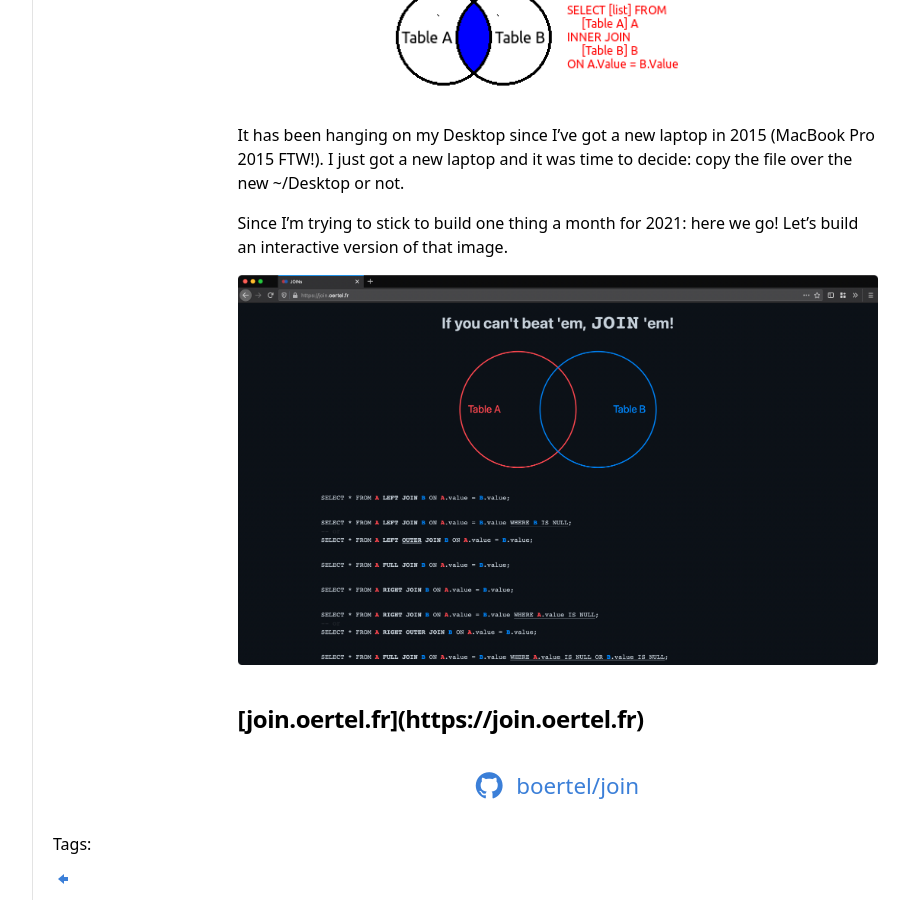
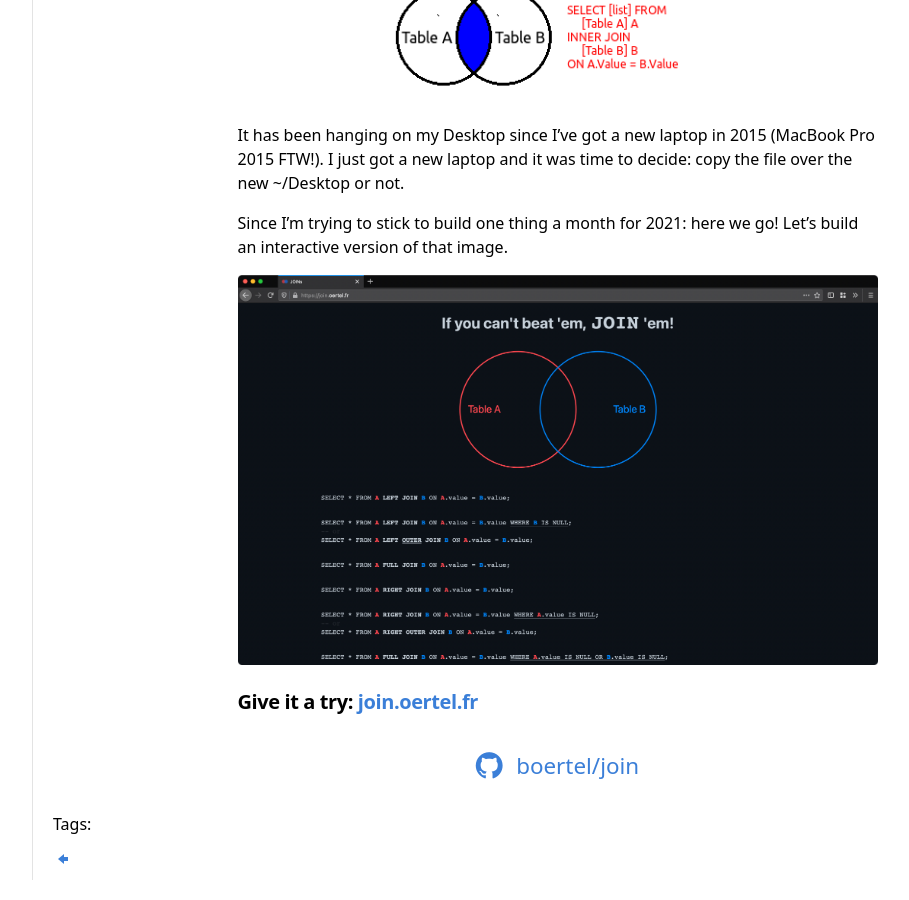
Before and after one commit to boertel/blog, a Jekyll site: the page built from _posts/2021-02-02-join.md, in a window 1280 px wide and 900 px high, scrolled down 1333 px. Shown: the whole window, without its empty margins (198-1107 px from the left). Built offline with Jekyll 4.4.1, drawn with Linux system fonts in a browser that asks for light colours.

Commit message:
title and link

```diff
--- a/_posts/2021-02-02-join.md
+++ b/_posts/2021-02-02-join.md
@@ -17,7 +17,8 @@ Since I'm trying to stick to build one thing a month for 2021: here we go! Let's
 
 ![Give it a try](/media/join/webapp.png)
 
-<h3>[join.oertel.fr](https://join.oertel.fr)</h3>
+
+#### Give it a try: [join.oertel.fr](https://join.oertel.fr)
 
 <div class="cta">
     <a href="https://github.com/boertel/join" target="_blank"><span class="octicon octicon-mark-github"></span>boertel/join</a>
```
